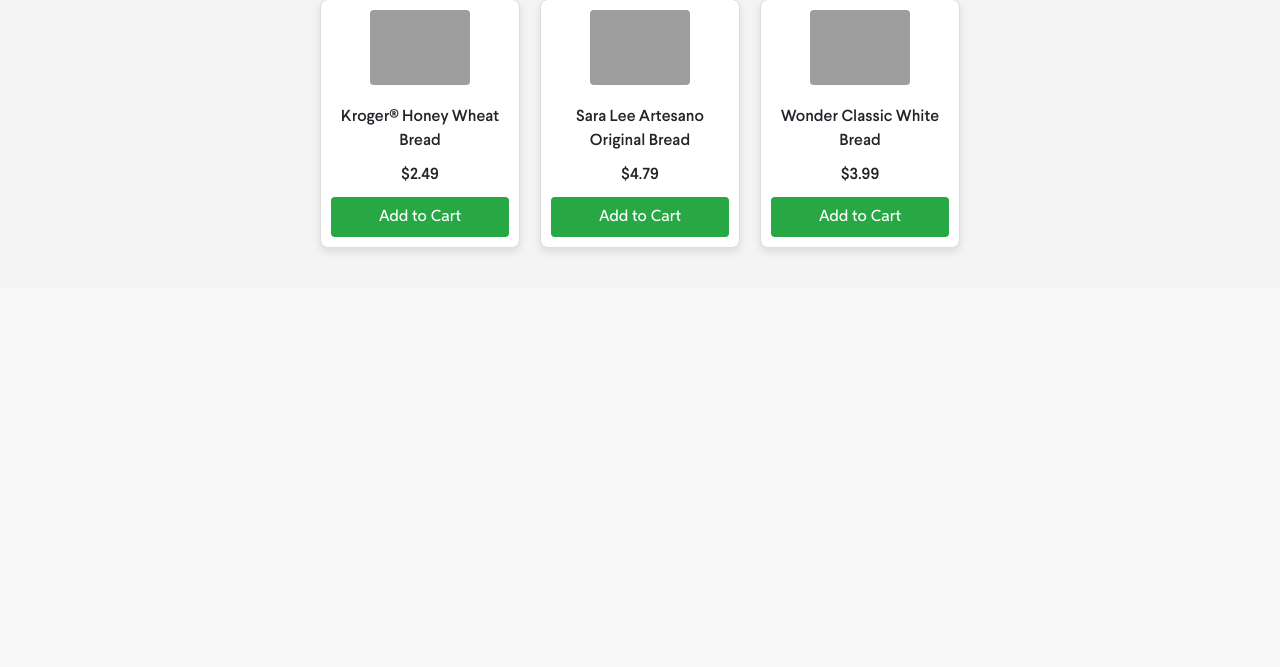
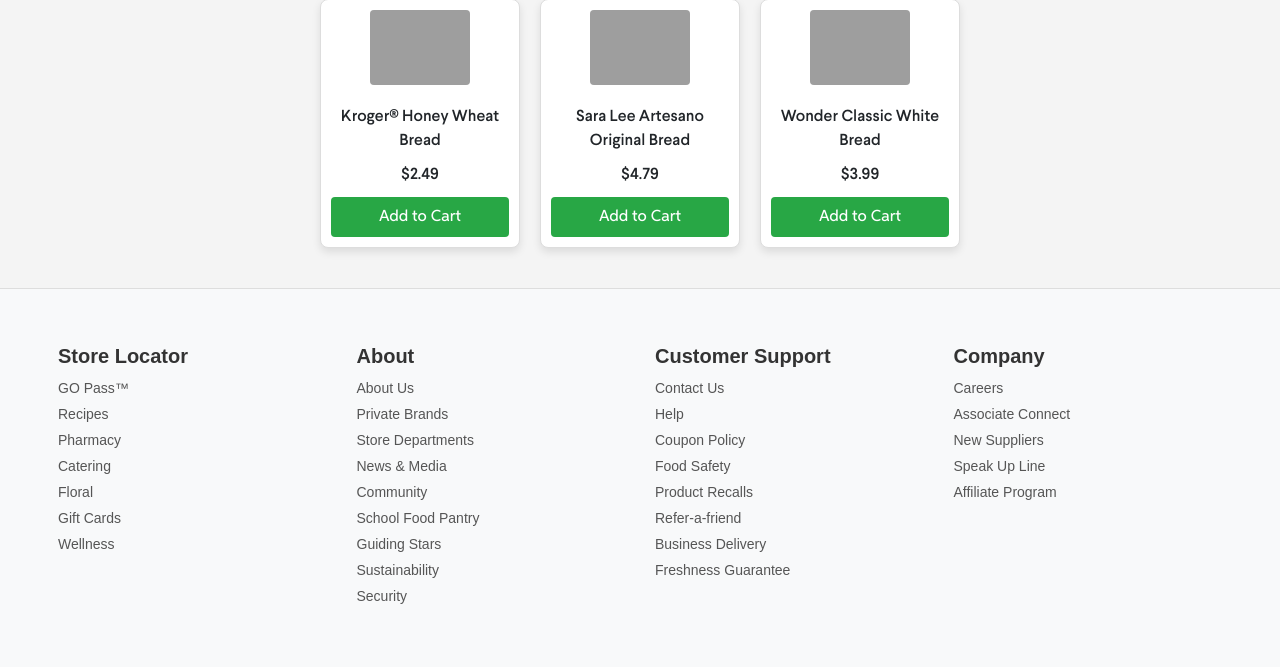
Before and after one commit to Sammedina523/Bag-and-Byte, a Flask app: page / in a window 1280 px wide. Shown: the part 3690-4357 px from the top of the page. Before the commit the page ends 3944 px from the top, so only its background shows below. Run offline with Flask 3, Linux system fonts and the light colour scheme; data comes from the database, SQL or seed files in the repository; grey boxes are pictures that could not be loaded.

Commit message:
added a footer

```diff
--- a/templates/account.html
+++ b/templates/account.html
@@ -90,5 +90,6 @@
             <button type="submit" class="logout-btn">Log Out</button>
         </form>
     </main>
+    {% include 'footer.html' %}
 </body>
 </html>
--- a/templates/cart.html
+++ b/templates/cart.html
@@ -216,5 +216,6 @@
             <a href="{{ url_for('profile') }}"><button class="btn btn-secondary w-100">Browse</button></a>
         {% endif %}
     </div>
+
 </body>
 </html>
--- a/templates/checkout.html
+++ b/templates/checkout.html
@@ -179,5 +179,6 @@
             </div>
         </div>
     </main>
+    {% include 'footer.html' %}
 </body>
 </html>
--- /dev/null
+++ b/templates/footer.html
@@ -0,0 +1,115 @@
+<!-- templates/footer.html -->
+<style>
+    /* Place your styles.css content here */
+
+    .footer {
+        background-color: #f8f9fa;
+        padding: 40px 0;
+        border-top: 1px solid #ddd;
+        font-size: 14px;
+        color: #333;
+    }
+
+    .footer h5 {
+        font-weight: bold;
+        color: #333;
+        margin-bottom: 10px;
+    }
+
+    .footer p {
+        margin: 5px 0;
+        color: #555;
+    }
+
+    .footer a {
+        color: #333;
+        text-decoration: none;
+    }
+
+    .footer a:hover {
+        color: #28a745;
+        text-decoration: underline;
+    }
+
+    .container {
+        max-width: 1200px;
+        margin: 0 auto;
+        padding: 0 15px;
+    }
+
+    .row {
+        display: flex;
+        flex-wrap: wrap;
+    }
+
+    .col-md-3 {
+        width: 100%;
+        max-width: 25%;
+        padding: 15px;
+    }
+
+    /* Responsive adjustments */
+    @media (max-width: 768px) {
+        .col-md-3 {
+            max-width: 50%;
+        }
+    }
+
+    @media (max-width: 576px) {
+        .col-md-3 {
+            max-width: 100%;
+        }
+    }
+</style>
+
+<footer class="footer">
+    <div class="container">
+        <div class="row">
+            <!-- Column 1 -->
+            <div class="col-md-3">
+                <h5>Store Locator</h5>
+                <p>GO Pass™</p>
+                <p>Recipes</p>
+                <p>Pharmacy</p>
+                <p>Catering</p>
+                <p>Floral</p>
+                <p>Gift Cards</p>
+                <p>Wellness</p>
+            </div>
+            <!-- Column 2 -->
+            <div class="col-md-3">
+                <h5>About</h5>
+                <p>About Us</p>
+                <p>Private Brands</p>
+                <p>Store Departments</p>
+                <p>News & Media</p>
+                <p>Community</p>
+                <p>School Food Pantry</p>
+                <p>Guiding Stars</p>
+                <p>Sustainability</p>
+                <p>Security</p>
+            </div>
+            <!-- Column 3 -->
+            <div class="col-md-3">
+                <h5>Customer Support</h5>
+                <p>Contact Us</p>
+                <p>Help</p>
+                <p>Coupon Policy</p>
+                <p>Food Safety</p>
+                <p>Product Recalls</p>
+                <p>Refer-a-friend</p>
+                <p>Business Delivery</p>
+                <p>Freshness Guarantee</p>
+            </div>
+            <!-- Column 4 -->
+            <div class="col-md-3">
+                <h5>Company</h5>
+                <p>Careers</p>
+                <p>Associate Connect</p>
+                <p>New Suppliers</p>
+                <p>Speak Up Line</p>
+                <p>Affiliate Program</p>
+            </div>
+        </div>
+    </div>
+</footer>
--- a/templates/index.html
+++ b/templates/index.html
@@ -210,5 +210,6 @@
             });
         </script>
     </main>
+    {% include 'footer.html' %}
 </body>
 </html>
--- a/templates/product_detail.html
+++ b/templates/product_detail.html
@@ -250,5 +250,6 @@
               }).catch(error => console.error('Error:', error));
         }
     </script>
+    {% include 'footer.html' %}
 </body>
 </html>
--- a/templates/profile.html
+++ b/templates/profile.html
@@ -217,5 +217,6 @@
             }
         });
     </script>
+    {% include 'footer.html' %}
 </body>
 </html>
```
